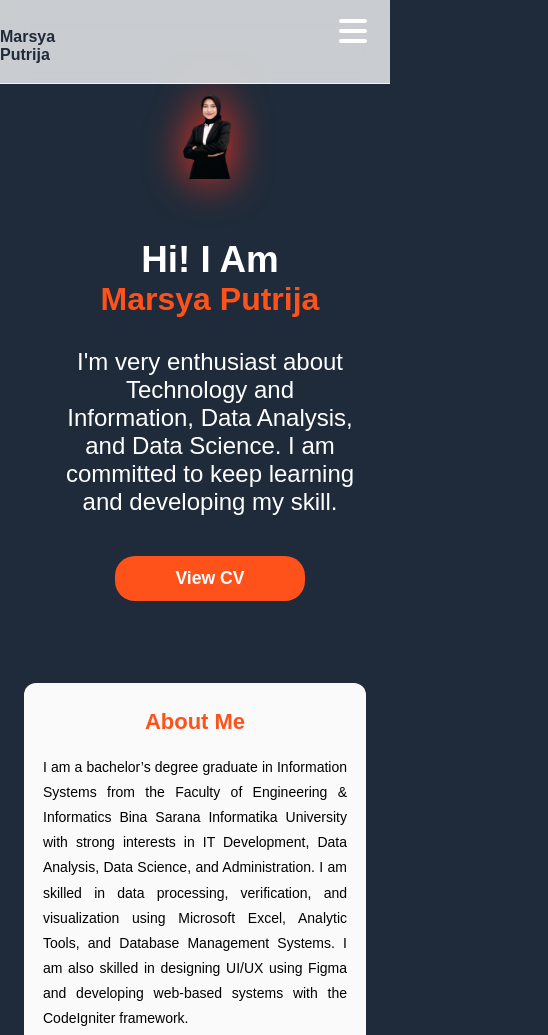
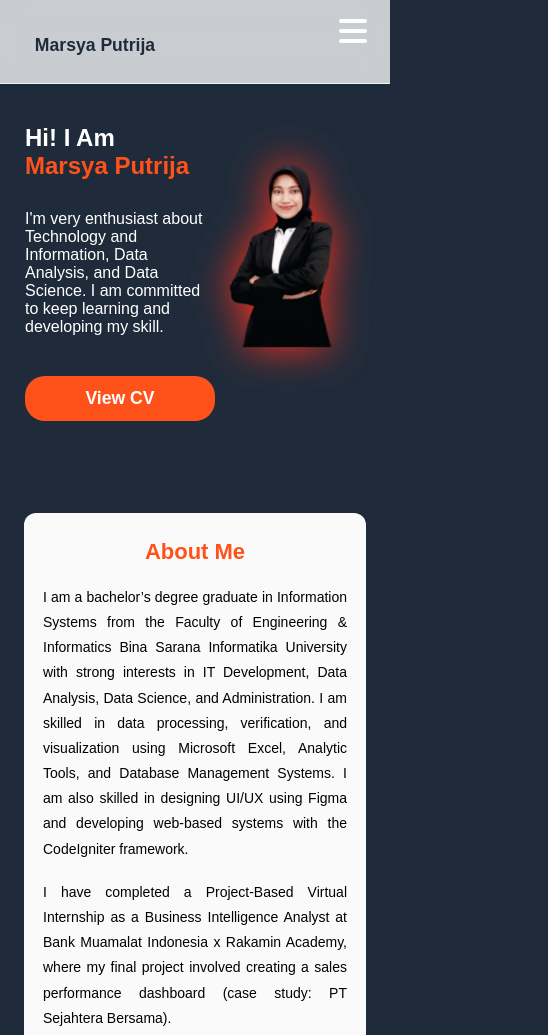
Before and after one commit to marsyaputrija14/Marsya-Putrija-Portfolio, a plain HTML site: page index.html in a window 390 px wide. Shown: the top 1035 px of the page, 548 px wide, since content can reach past the window. Drawn offline with nearby package versions, Linux system fonts and the light colour scheme.

Commit message:
Update style.css

```diff
--- a/style.css
+++ b/style.css
@@ -34,9 +34,11 @@
 
 .nav-container .logo h1{
     color: #1f2b3a;
-    margin-right: 350px;
+    font-size: 1.1rem;
+    white-space: nowrap;
+    margin-right: 200px;
     padding-top: 8px;
-    font-size: 1rem;
+
 }
 
 .nav-container .links a{
@@ -173,6 +175,7 @@
 
 /* RESPONSIVE */
 @media (max-width:768px){
+
   .links{
       display: none;
   }
@@ -182,25 +185,60 @@
   }
 
   .content{
-        flex-direction: column-reverse;
-        padding: 0 20px;
+      display: flex !important;
+      flex-direction: row !important;
+      align-items: center;
+      justify-content: space-between;
+      gap: 15px;
+      padding: 10px 25px !important; /* Diubah menjadi 0 horizontal dan ditambah !important */
+  }
+
+  .content .main-content{
+      width: 60% !important;
+      text-align: left !important;
+      align-items: flex-start !important;
+      margin: 0 !important; /* DITAMBAHKAN: Menghilangkan margin pada main-content */
+  }
+
+  .content .main-content h1{
+    text-align: left !important;
+    font-size: 1.5rem;
+     margin: 0 !important; /* Diubah: Menghilangkan margin-right dan memastikan margin 0 */
+  }
+
+  .content .main-content span{
+    text-align: left !important;
+    font-size: 1.5rem;
+  }
+  .content .main-content p{
+      text-align: left !important;
+      font-size: 1rem;
+      width: 100%;
+  }
+
+  .images{
+      width: 50% !important;
+      display: flex;
+      justify-content: center;
+      margin: 0;
+      margin-left: -20px !important;
   }
 
   .images img{
-        width: 80%;
-        margin-bottom: 10px;
+      width: 200px !important;
   }
 
-    .content .main-content{
-        max-width: 450px;
-        align-items: center;
+
+  /* Button ikut kiri
+  .buttons{
       width: 100%;
+      display: flex;
+      justify-content: flex-start;
+      margin-top: 10px;
+  } */
+
 }
 
-    .main-content p{
-        text-align: center;
-    }
-}
 /* === DOWNLOAD CV BUTTON === */
 .download-btn {
   display: inline-block;
@@ -408,11 +446,38 @@
 }
 
 
-/* Responsive: stack vertically */
+/* Responsive Project */
 @media (max-width: 900px) {
   .project-card,
   .project-card.reverse {
+    /* Mengubah semua card menjadi tumpuk secara vertikal (gambar di atas) */
     flex-direction: column;
+  }
+
+  .project-image {
+    width: 100%; /* Lebar penuh */
+  }
+
+  .project-info {
+    width: 100%;
+    padding: 30px;
+    text-align: center;
+    display: flex;
+    flex-direction: column;
+    align-items: center;
+  }
+  .project-info h3{
+    font-size: 1.3rem;
+  }
+
+  .project-info h4{
+    font-size: 1.1rem;
+    color: #ff521b;
+
+  }
+  .project-info p {
+font-size: 0.8rem;
+    text-align: center !important;
   }
 }
 
@@ -431,7 +496,7 @@
   color: #ff521b;
 }
 
-/* 📌 Kotak Card */
+/* Kotak Card */
 .skills-box {
   background: rgb(250, 250, 250);;
   padding: 40px 30px;
@@ -460,7 +525,7 @@
 .skills-grid {
   display: grid;
   grid-template-columns: repeat(6, 1fr);
-  gap: 35px 10px; /* vertical 35px, horizontal 10px = icon lebih rapat */
+  gap: 35px 10px;
   justify-items: center;
   max-width: 1200px;
   margin: auto;
@@ -529,6 +594,12 @@
     font-size: 22px;
   }
 
+  .skills-grid {
+      grid-template-columns: repeat(4, 1fr);
+      gap: 20px;
+  }
+
+
   .skill-item img {
     width: 55px;
     height: 55px;
@@ -554,14 +625,16 @@
     font-size: 20px;
   }
 
+  .skills-grid {
+      grid-template-columns: repeat(3, 1fr);
+      gap: 20px;
+  }
+
   .skill-item img {
     width: 45px;
     height: 45px;
   }
 
-  .skills-grid {
-    gap: 20px;
-  }
 
   .soft-skills span {
     padding: 8px 16px;
```
Lines whose indentation alone changed are shown as unchanged.
